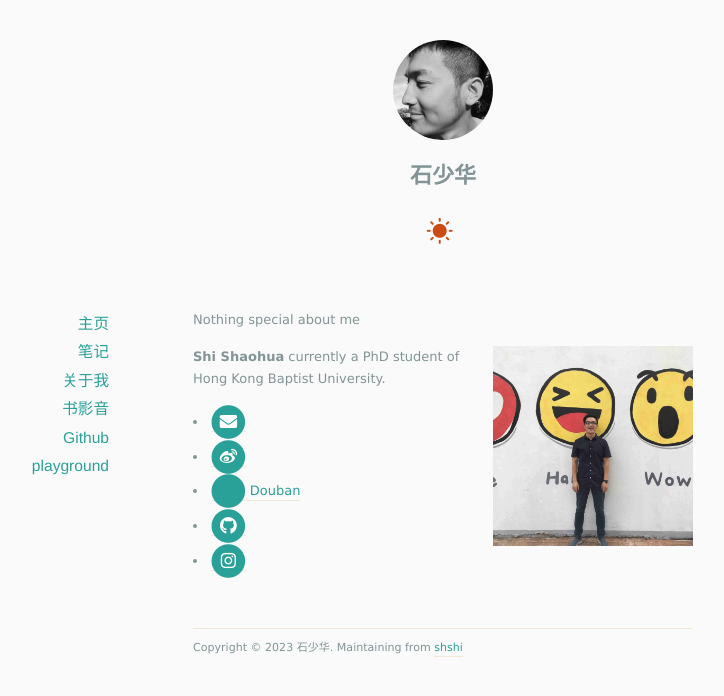
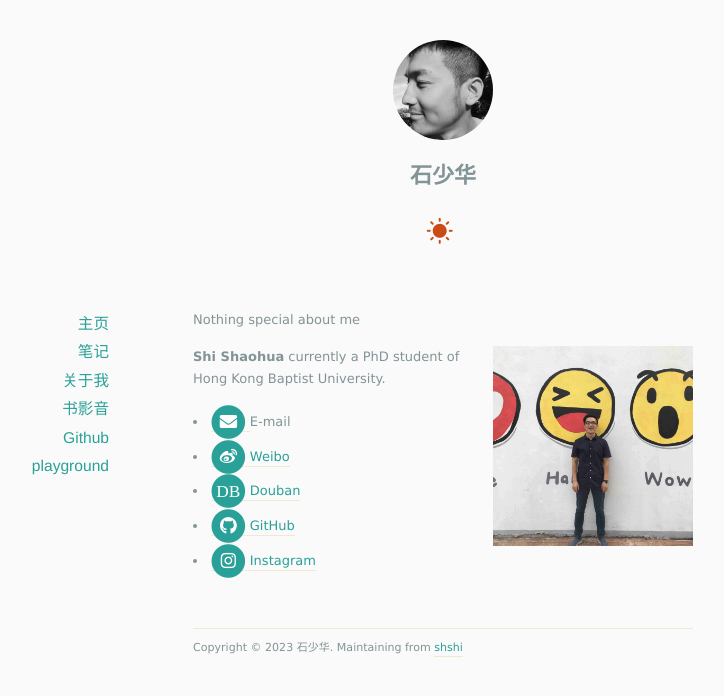
Before and after one commit to shshi/shishaohua.github.io, a Jekyll site: the page built from docs/about/index.markdown, in a window 1280 px wide. Shown: the top 696 px of the page, without its empty margins (197-921 px from the left). Built offline with Jekyll 4.4.1, drawn with Linux system fonts in a browser that asks for light colours; nearby versions of some CDN libraries.

Commit message:
Update icons.html

```diff
--- a/docs/_includes/icons.html
+++ b/docs/_includes/icons.html
@@ -6,7 +6,7 @@
       <i class="fa fa-envelope fa-stack-1x fa-inverse"></i>
     </span>
   </a>
-</li>
+E-mail</li>
 {% endif %}
 
 {% if site.social.weibo %}
@@ -16,7 +16,7 @@
       <i class="fa fa-circle fa-stack-2x"></i>
       <i class="fab fa-weibo fa-stack-1x fa-inverse"></i>
     </span>
-  </a>
+  Weibo</a>
 </li>
 {% endif %}
 
@@ -25,7 +25,7 @@
   <a href="https://www.douban.com/people/{{ site.social.douban}}" title="{{ site.social.default_txt }} Douban">
     <span class="fa-stack fa-lg">
       <i class="fa fa-circle fa-stack-2x"></i>
-      <i class="fab fa-douban fa-stack-1x fa-inverse"></i>
+      <i class="fab fa-douban fa-stack-1x fa-inverse">DB</i>
     </span>
   Douban</a>
 </li>
@@ -71,7 +71,7 @@
       <i class="fa fa-circle fa-stack-2x"></i>
       <i class="fab fa-github fa-stack-1x fa-inverse"></i>
     </span>
-  </a>
+  GitHub</a>
 </li>
 {% endif %}
 
@@ -93,7 +93,7 @@
       <i class="fa fa-circle fa-stack-2x"></i>
       <i class="fab fa-instagram fa-stack-1x fa-inverse"></i>
     </span>
-  </a>
+  Instagram</a>
 </li>
 {% endif %}
 
```
